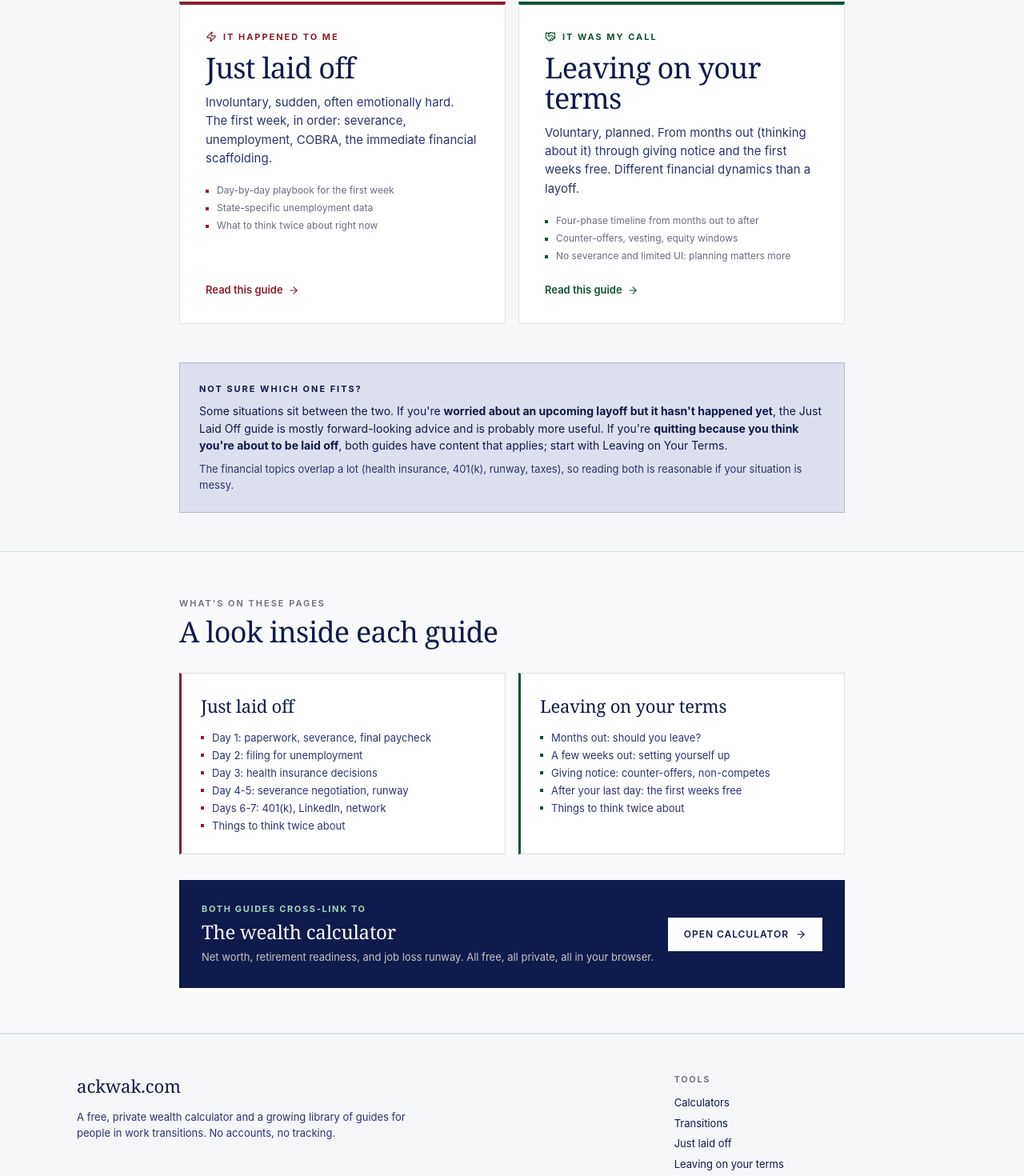
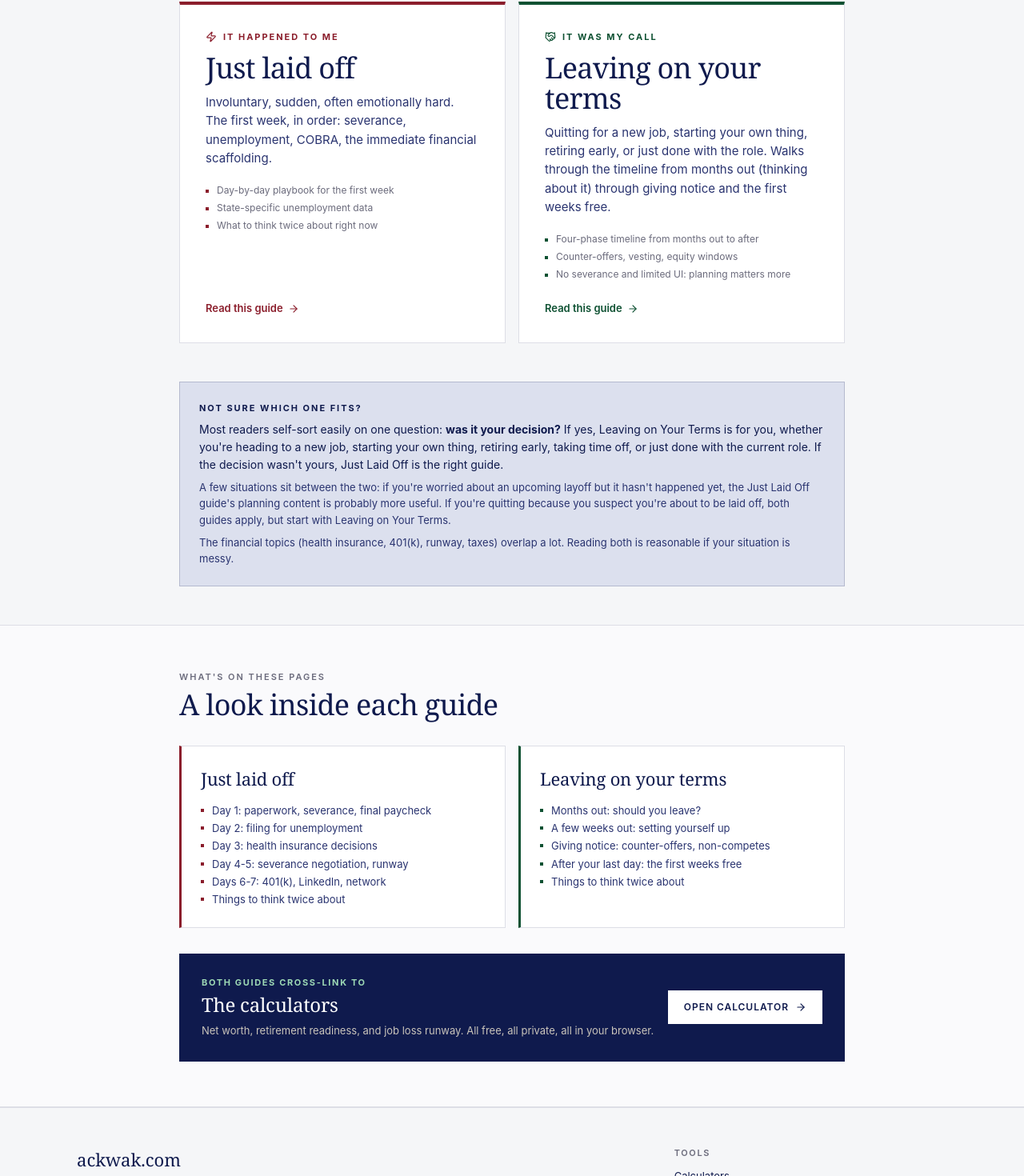
Before and after one commit to ahlevin/ackwak, a React (Vite) app: page /transitions in a window 1280 px wide. Shown: the part 436-1906 px from the top of the page at 80% size. Built offline with nearby package versions, Linux system fonts and the light colour scheme.

Commit message:
Replace 'wealth calculator' with 'calculators' across site and OG image

```diff
--- a/index.html
+++ b/index.html
@@ -12,11 +12,11 @@
     <link rel="apple-touch-icon" sizes="180x180" href="/apple-touch-icon.png" />
 
     <title>ackwak.com, Tools for life transitions and planning</title>
-    <meta name="description" content="A free, private wealth calculator and practical guides for the moments your life shifts. Net worth, retirement readiness, and job loss runway. Plus content for layoffs, voluntary departures, and other transitions. No signup, no tracking." />
+    <meta name="description" content="Free, private calculators and practical guides for the moments your life shifts. Net worth, retirement readiness, and job loss runway. Plus content for layoffs, voluntary departures, and other transitions. No signup, no tracking." />
 
     <!-- Open Graph (used by iMessage, Slack, LinkedIn, Facebook, etc. for link previews) -->
     <meta property="og:title" content="ackwak.com, Tools for life transitions and planning" />
-    <meta property="og:description" content="A free, private wealth calculator and practical guides for the moments your life shifts. Net worth, retirement, runway. Plus content for layoffs and voluntary departures. No signup, no tracking." />
+    <meta property="og:description" content="Free, private calculators and practical guides for the moments your life shifts. Net worth, retirement, runway. Plus content for layoffs and voluntary departures. No signup, no tracking." />
     <meta property="og:type" content="website" />
     <meta property="og:url" content="https://ackwak.com" />
     <meta property="og:image" content="https://ackwak.com/og-image.png" />
@@ -27,7 +27,7 @@
     <!-- Twitter Card -->
     <meta name="twitter:card" content="summary_large_image" />
     <meta name="twitter:title" content="ackwak.com, Tools for life transitions and planning" />
-    <meta name="twitter:description" content="A free, private wealth calculator and practical guides for life transitions. No signup, no tracking." />
+    <meta name="twitter:description" content="Free, private calculators and practical guides for life transitions. No signup, no tracking." />
     <meta name="twitter:image" content="https://ackwak.com/og-image.png" />
 
     <meta name="theme-color" content="#0F1A4D" />
--- a/src/App.jsx
+++ b/src/App.jsx
@@ -324,7 +324,7 @@ function Hero() {
           fontSize: 'clamp(16px, 2vw, 20px)', lineHeight: 1.5,
           color: T.inkSoft, maxWidth: 720, marginBottom: 36
         }}>
-          A free, private wealth calculator and a real-world guide for the moments your life shifts. See your net worth today, when you can retire, and how long your runway lasts. Plus practical content for layoffs, voluntary departures, and other transitions.
+          A set of free, private calculators and practical guides for the moments your life shifts. See your net worth today, when you can retire, and how long your runway lasts. Plus practical content for layoffs, voluntary departures, and other transitions.
         </p>
 
         <div className="flex items-center gap-3 flex-wrap mb-12">
--- a/src/JustLaidOffPage.jsx
+++ b/src/JustLaidOffPage.jsx
@@ -672,7 +672,7 @@ function Footer() {
               ackwak.com
             </Link>
             <p style={{ fontSize: 13, color: T.inkSoft, lineHeight: 1.55, marginTop: 12, maxWidth: 420 }}>
-              A free, private wealth calculator and a growing library of guides for people in work transitions. No accounts, no tracking.
+              Free, private calculators and a growing library of guides for people in life transitions. No accounts, no tracking.
             </p>
           </div>
           <div>
--- a/src/LeavingOnYourTermsPage.jsx
+++ b/src/LeavingOnYourTermsPage.jsx
@@ -776,7 +776,7 @@ function Footer() {
               ackwak.com
             </Link>
             <p style={{ fontSize: 13, color: T.inkSoft, lineHeight: 1.55, marginTop: 12, maxWidth: 420 }}>
-              A free, private wealth calculator and a growing library of guides for people in work transitions. No accounts, no tracking.
+              Free, private calculators and a growing library of guides for people in life transitions. No accounts, no tracking.
             </p>
           </div>
           <div>
--- a/src/TransitionsHubPage.jsx
+++ b/src/TransitionsHubPage.jsx
@@ -119,7 +119,7 @@ function AudienceCards() {
             icon={HandshakeIcon}
             label="It was my call"
             title="Leaving on your terms"
-            blurb="Voluntary, planned. From months out (thinking about it) through giving notice and the first weeks free. Different financial dynamics than a layoff."
+            blurb="Quitting for a new job, starting your own thing, retiring early, or just done with the role. Walks through the timeline from months out (thinking about it) through giving notice and the first weeks free."
             sample={[
               'Four-phase timeline from months out to after',
               'Counter-offers, vesting, equity windows',
@@ -236,10 +236,13 @@ function NotSureGuidance() {
             Not sure which one fits?
           </div>
           <p style={{ fontSize: 14, lineHeight: 1.55, color: T.ink, margin: 0, marginBottom: 8 }}>
-            Some situations sit between the two. If you're <strong>worried about an upcoming layoff but it hasn't happened yet</strong>, the Just Laid Off guide is mostly forward-looking advice and is probably more useful. If you're <strong>quitting because you think you're about to be laid off</strong>, both guides have content that applies; start with Leaving on Your Terms.
+            Most readers self-sort easily on one question: <strong>was it your decision?</strong> If yes, Leaving on Your Terms is for you, whether you're heading to a new job, starting your own thing, retiring early, taking time off, or just done with the current role. If the decision wasn't yours, Just Laid Off is the right guide.
+          </p>
+          <p style={{ fontSize: 13, lineHeight: 1.55, color: T.inkSoft, margin: 0, marginBottom: 8 }}>
+            A few situations sit between the two: if you're worried about an upcoming layoff but it hasn't happened yet, the Just Laid Off guide's planning content is probably more useful. If you're quitting because you suspect you're about to be laid off, both guides apply, but start with Leaving on Your Terms.
           </p>
           <p style={{ fontSize: 13, lineHeight: 1.55, color: T.inkSoft, margin: 0 }}>
-            The financial topics overlap a lot (health insurance, 401(k), runway, taxes), so reading both is reasonable if your situation is messy.
+            The financial topics (health insurance, 401(k), runway, taxes) overlap a lot. Reading both is reasonable if your situation is messy.
           </p>
         </div>
       </div>
@@ -314,7 +317,7 @@ function WhatsHere() {
                 fontWeight: 500, color: T.surface, letterSpacing: '-0.01em',
                 margin: 0, lineHeight: 1.2
               }}>
-                The wealth calculator
+                The calculators
               </h3>
               <p style={{ fontSize: 13, color: '#C9C4BB', margin: '8px 0 0 0', lineHeight: 1.5 }}>
                 Net worth, retirement readiness, and job loss runway. All free, all private, all in your browser.
@@ -388,7 +391,7 @@ function Footer() {
               ackwak.com
             </Link>
             <p style={{ fontSize: 13, color: T.inkSoft, lineHeight: 1.55, marginTop: 12, maxWidth: 420 }}>
-              A free, private wealth calculator and a growing library of guides for people in work transitions. No accounts, no tracking.
+              Free, private calculators and a growing library of guides for people in life transitions. No accounts, no tracking.
             </p>
           </div>
           <div>
```
Also changed, not shown: public/og-image.png.
